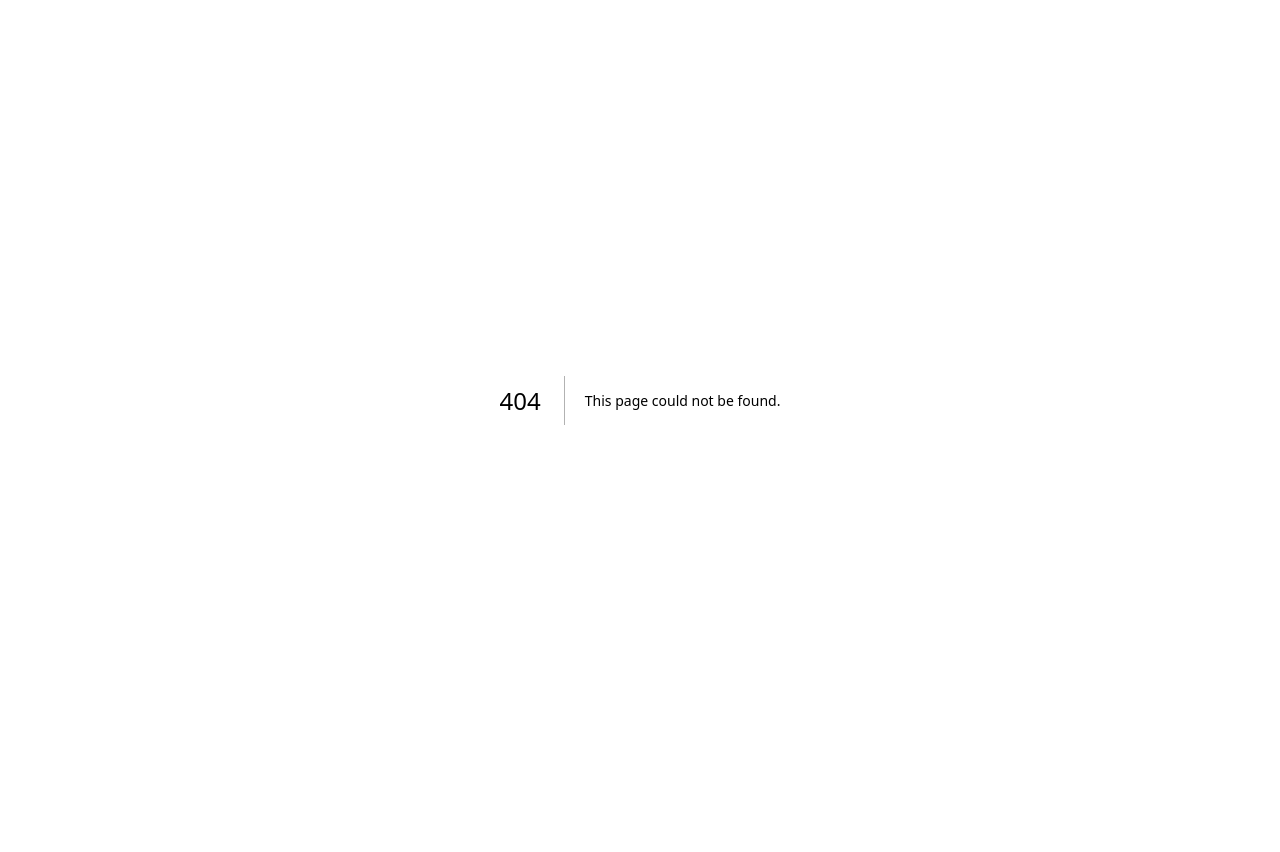
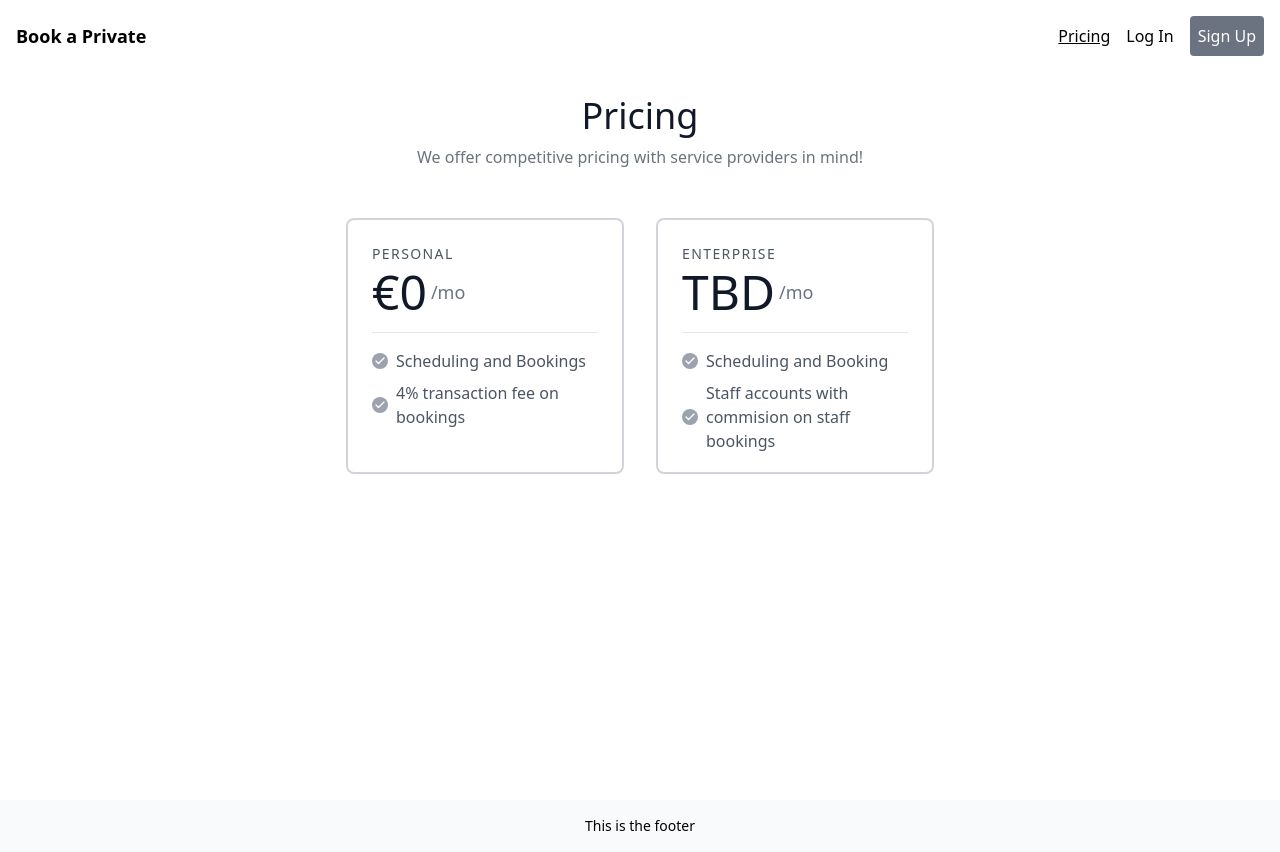
Before and after one commit to slammer1870/book-a-private, a Next.js app: page /pricing in a window 1280 px wide. Before the commit this address had no page. Before the commit the page ends 800 px from the top, so only its background shows below. Built offline with nearby package versions, Linux system fonts and the light colour scheme; no server answers.

Commit message:
add: terms of service

```diff
--- a/components/CheckoutForm.tsx
+++ b/components/CheckoutForm.tsx
@@ -112,7 +112,7 @@ export default function CheckoutForm({ user }: CheckoutProps) {
             required
           />
           <label className="text-xs text-gray-500 lg:text-base">
-            I consent to Brú Grappling&apos;s{" "}
+            I consent to Book a Private&apos;s{" "}
             <span className="underline" onClick={handleTos}>
               terms of service
             </span>
--- a/components/Navbar.tsx
+++ b/components/Navbar.tsx
@@ -15,7 +15,14 @@ const Navbar = () => {
         </Link>
         {!session && !loading && (
           <div>
-            <button onClick={() => signIn()} data-testid="login">
+            <Link href="/pricing">
+              <button className="underline">Pricing</button>
+            </Link>
+            <button
+              className="ml-4"
+              onClick={() => signIn()}
+              data-testid="login"
+            >
               Log In
             </button>
             <Link href="/register">
--- a/components/RegisterForm.tsx
+++ b/components/RegisterForm.tsx
@@ -1,6 +1,8 @@
 import React, { useEffect, useState } from "react";
 
 import { signIn } from "next-auth/react";
+
+import TermsOfService from "./TermsOfService";
 
 type RegisterProps = {
   username?: string;
@@ -14,6 +16,8 @@ const RegisterForm = ({ username }: RegisterProps) => {
   const [message, setMessage] = useState<string>();
   const [error, setError] = useState<string>();
   const [disabled, setDisabled] = useState<boolean>();
+
+  const [tos, setTos] = useState<Boolean>(false);
 
   const [loadingSpinner, setLoadingSpinner] = useState(false);
 
@@ -84,7 +88,16 @@ const RegisterForm = ({ username }: RegisterProps) => {
     }
   };
 
+  const handleTos = () => {
+    if (tos) {
+      setTos(false);
+    } else {
+      setTos(true);
+    }
+  };
+
   return (
+    <>
       <div className="mx-auto my-auto w-full max-w-screen-sm rounded bg-indigo-100 p-4">
         <h1 className="text-2xl font-semibold">Complete your registration</h1>
         <p className="mb-4 text-gray-700">Enter your details below.</p>
@@ -126,6 +139,21 @@ const RegisterForm = ({ username }: RegisterProps) => {
               required
             ></input>
           </div>
+          <div className="relative mb-4 flex w-full items-center justify-start">
+            <input
+              type="checkbox"
+              id="gdpr"
+              name="gdpr"
+              className="mr-2"
+              required
+            />
+            <label className="text-xs text-gray-900 lg:text-base">
+              I consent to Book a Private&apos;s{" "}
+              <span className="underline" onClick={handleTos}>
+                terms of service
+              </span>
+            </label>
+          </div>
           {message && (
             <p className="text-sm font-medium text-green-500">{message}</p>
           )}
@@ -152,6 +180,8 @@ const RegisterForm = ({ username }: RegisterProps) => {
           )}
         </form>
       </div>
+      {tos && <TermsOfService handleTos={handleTos} />}
+    </>
   );
 };
 
--- a/components/TermsOfService.tsx
+++ b/components/TermsOfService.tsx
@@ -45,10 +45,10 @@ export const TermsOfService = ({ handleTos }: ServiceProps) => {
                   These terms and conditions (the &ldquo;Terms and
                   Conditions&ldquo;) govern the use of
                   <span style={{ fontStyle: "normal", fontWeight: "bold" }}>
-                    www.thaiboxingformma.com
+                    www.book-a-private.com
                   </span>
                   (the &ldquo;Site&ldquo;). This Site is owned and operated by
-                  thaiboxingformma.com. This Site is an ecommerce website.
+                  book-a-private.com. This Site is an ecommerce website.
                   <br />
                   <br />
                   By using this Site, you indicate that you have read and
@@ -76,8 +76,8 @@ export const TermsOfService = ({ handleTos }: ServiceProps) => {
                     </span>
                     <br />
                     All content published and made available on our Site is the
-                    property of thaiboxingformma.com and the Site&apos;s creators. This
-                    includes, but is not limited to images, text, logos,
+                    property of book-a-private.com and the Site&apos;s creators.
+                    This includes, but is not limited to images, text, logos,
                     documents, downloadable files and anything that contributes
                     to the composition of our Site.
                   </p>
@@ -799,7 +799,7 @@ export const TermsOfService = ({ handleTos }: ServiceProps) => {
                   >
                     To exercise your right to cancel you must inform us of your
                     decision to cancel within the cancellation period. To
-                    cancel, contact us by email at sam@thaiboxingformma.com or by
+                    cancel, contact us by email at sam@book-a-private.com or by
                     post at 1 Victoria Terrace. You may use a copy of the
                     <span style={{ fontStyle: "italic", fontWeight: "normal" }}>
                       Cancellation Form
@@ -1221,10 +1221,10 @@ export const TermsOfService = ({ handleTos }: ServiceProps) => {
                       Limitation of Liability
                     </span>
                     <br />
-                    thaiboxingformma.com and our directors, officers, agents, employees,
-                    subsidiaries, and affiliates will not be liable for any
-                    actions, claims, losses, damages, liabilities and expenses
-                    including legal fees from your use of the Site.
+                    book-a-private.com and our directors, officers, agents,
+                    employees, subsidiaries, and affiliates will not be liable
+                    for any actions, claims, losses, damages, liabilities and
+                    expenses including legal fees from your use of the Site.
                   </p>
                 </div>
                 <div>
@@ -1248,11 +1248,12 @@ export const TermsOfService = ({ handleTos }: ServiceProps) => {
                     </span>
                     <br />
                     Except where prohibited by law, by using this Site you
-                    indemnify and hold harmless thaiboxingformma.com and our directors,
-                    officers, agents, employees, subsidiaries, and affiliates
-                    from any actions, claims, losses, damages, liabilities and
-                    expenses including legal fees arising out of your use of our
-                    Site or your violation of these Terms and Conditions.
+                    indemnify and hold harmless book-a-private.com and our
+                    directors, officers, agents, employees, subsidiaries, and
+                    affiliates from any actions, claims, losses, damages,
+                    liabilities and expenses including legal fees arising out of
+                    your use of our Site or your violation of these Terms and
+                    Conditions.
                   </p>
                 </div>
                 <div>
@@ -1362,7 +1363,7 @@ export const TermsOfService = ({ handleTos }: ServiceProps) => {
                     <br />
                     0851 564894
                     <br />
-                    sam@thaiboxingformma.com
+                    sam@book-a-private.com
                     <br />
                     165 Lower Kilmacud Road,
                   </p>
@@ -1419,11 +1420,11 @@ export const TermsOfService = ({ handleTos }: ServiceProps) => {
                     below.
                     <br />
                     <br />
-                    To: www.thaiboxingformma.com
+                    To: www.book-a-private.com
                     <br />
                     Address: 165 Lower Kilmacud Road,
                     <br />
-                    Email: sam@thaiboxingformma.com
+                    Email: sam@book-a-private.com
                   </p>
                   <p
                     style={{
--- /dev/null
+++ b/pages/pricing.tsx
@@ -0,0 +1,112 @@
+import Layout from "@/components/Layout";
+
+export default function Pricing() {
+  return (
+    <Layout>
+      <section className="body-font h-screen overflow-hidden text-gray-600">
+        <div className="container mx-auto px-5 py-24">
+          <div className="mb-12 flex w-full flex-col text-center">
+            <h1 className="title-font mb-2 text-3xl font-medium text-gray-900 sm:text-4xl">
+              Pricing
+            </h1>
+            <p className="mx-auto text-base leading-relaxed text-gray-500 lg:w-2/3">
+              We offer competitive pricing with service providers in mind!
+            </p>
+          </div>
+          <div className="-m-4 mx-auto flex flex-wrap items-center justify-center">
+            <div className="h-72 w-full p-4 md:w-1/2 xl:w-1/4">
+              <div className="relative flex h-full flex-col overflow-hidden rounded-lg border-2 border-gray-300 p-6">
+                <h2 className="title-font mb-1 text-sm font-medium tracking-widest">
+                  PERSONAL
+                </h2>
+                <h1 className="mb-4 flex items-center border-b border-gray-200 pb-4 text-5xl leading-none text-gray-900">
+                  <span>€0</span>
+                  <span className="ml-1 text-lg font-normal text-gray-500">
+                    /mo
+                  </span>
+                </h1>
+                <p className="mb-2 flex items-center text-gray-600">
+                  <span className="mr-2 inline-flex h-4 w-4 flex-shrink-0 items-center justify-center rounded-full bg-gray-400 text-white">
+                    <svg
+                      fill="none"
+                      stroke="currentColor"
+                      stroke-linecap="round"
+                      stroke-linejoin="round"
+                      stroke-width="2.5"
+                      className="h-3 w-3"
+                      viewBox="0 0 24 24"
+                    >
+                      <path d="M20 6L9 17l-5-5"></path>
+                    </svg>
+                  </span>
+                  Scheduling and Bookings
+                </p>
+                <p className="mb-2 flex items-center text-gray-600">
+                  <span className="mr-2 inline-flex h-4 w-4 flex-shrink-0 items-center justify-center rounded-full bg-gray-400 text-white">
+                    <svg
+                      fill="none"
+                      stroke="currentColor"
+                      stroke-linecap="round"
+                      stroke-linejoin="round"
+                      stroke-width="2.5"
+                      className="h-3 w-3"
+                      viewBox="0 0 24 24"
+                    >
+                      <path d="M20 6L9 17l-5-5"></path>
+                    </svg>
+                  </span>
+                  4% transaction fee on bookings
+                </p>
+              </div>
+            </div>
+            <div className="h-72 w-full p-4 md:w-1/2 xl:w-1/4">
+              <div className="relative flex h-full flex-col overflow-hidden rounded-lg border-2 border-gray-300 p-6">
+                <h2 className="title-font mb-1 text-sm font-medium tracking-widest">
+                  ENTERPRISE
+                </h2>
+                <h1 className="mb-4 flex items-center border-b border-gray-200 pb-4 text-5xl leading-none text-gray-900">
+                  <span>TBD</span>
+                  <span className="ml-1 text-lg font-normal text-gray-500">
+                    /mo
+                  </span>
+                </h1>
+                <p className="mb-2 flex items-center text-gray-600">
+                  <span className="mr-2 inline-flex h-4 w-4 flex-shrink-0 items-center justify-center rounded-full bg-gray-400 text-white">
+                    <svg
+                      fill="none"
+                      stroke="currentColor"
+                      stroke-linecap="round"
+                      stroke-linejoin="round"
+                      stroke-width="2.5"
+                      className="h-3 w-3"
+                      viewBox="0 0 24 24"
+                    >
+                      <path d="M20 6L9 17l-5-5"></path>
+                    </svg>
+                  </span>
+                  Scheduling and Booking
+                </p>
+                <p className="mb-2 flex items-center text-gray-600">
+                  <span className="mr-2 inline-flex h-4 w-4 flex-shrink-0 items-center justify-center rounded-full bg-gray-400 text-white">
+                    <svg
+                      fill="none"
+                      stroke="currentColor"
+                      stroke-linecap="round"
+                      stroke-linejoin="round"
+                      stroke-width="2.5"
+                      className="h-3 w-3"
+                      viewBox="0 0 24 24"
+                    >
+                      <path d="M20 6L9 17l-5-5"></path>
+                    </svg>
+                  </span>
+                  Staff accounts with commision on staff bookings
+                </p>
+              </div>
+            </div>
+          </div>
+        </div>
+      </section>
+    </Layout>
+  );
+}
```
Lines whose indentation alone changed are shown as unchanged.
